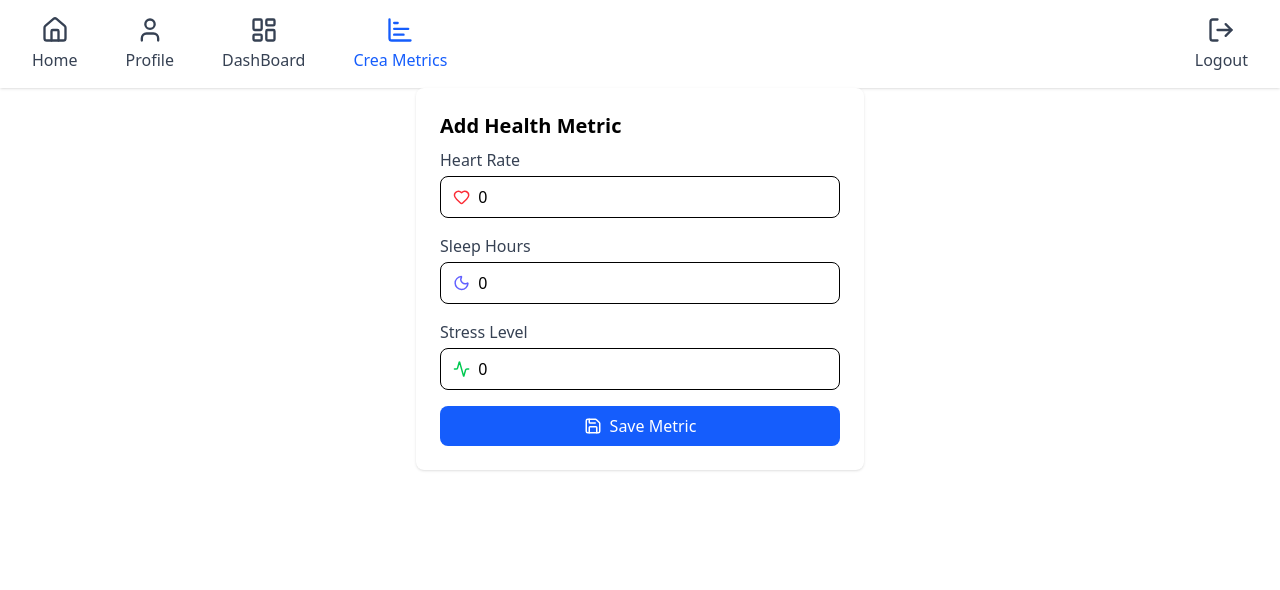
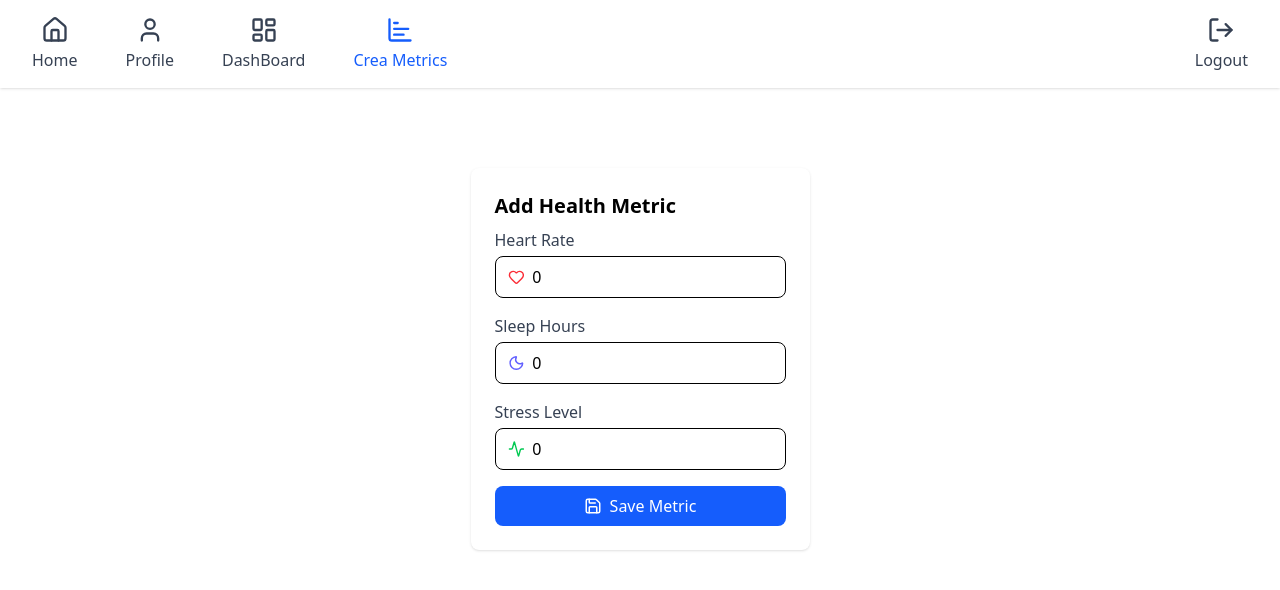
Before and after one commit to Asciugano/health_stream, a React (Vite) app in the folder frontend/: page /metrics in a window 1280 px wide. Shown: the top 590 px of the page. Built offline with nearby package versions, Linux system fonts and the light colour scheme; no server answers; sample sign-in values are in the browser's storage.

Commit message:
posizionato il form per le metrics in centro

```diff
--- a/frontend/src/components/HealthForm.jsx
+++ b/frontend/src/components/HealthForm.jsx
@@ -29,6 +29,7 @@ function HealthForm({ metrics, setMetrics }) {
   };
 
   return (
+    <div className="flex justify-center min-h-[calc(100vh-64px)] pt-20 items-start">
       <form onSubmit={handleSubmit} className="p-6 max-w-md mx-auto bg-white shadow rounded-lg space-y-4">
         <h3 className="text-xl font-semibold mb-2">Add Health Metric</h3>
         {/* Heart Rate */}
@@ -86,7 +87,8 @@ function HealthForm({ metrics, setMetrics }) {
           Save Metric
         </button>
       </form>
-  )
+    </div>
+  );
 }
 
 export default HealthForm;
```
Lines whose indentation alone changed are shown as unchanged.
